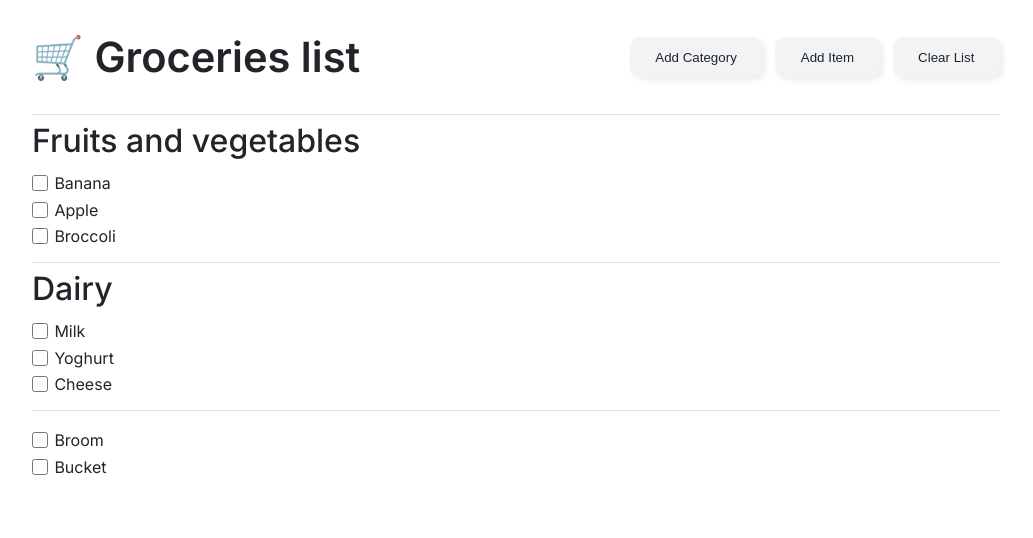
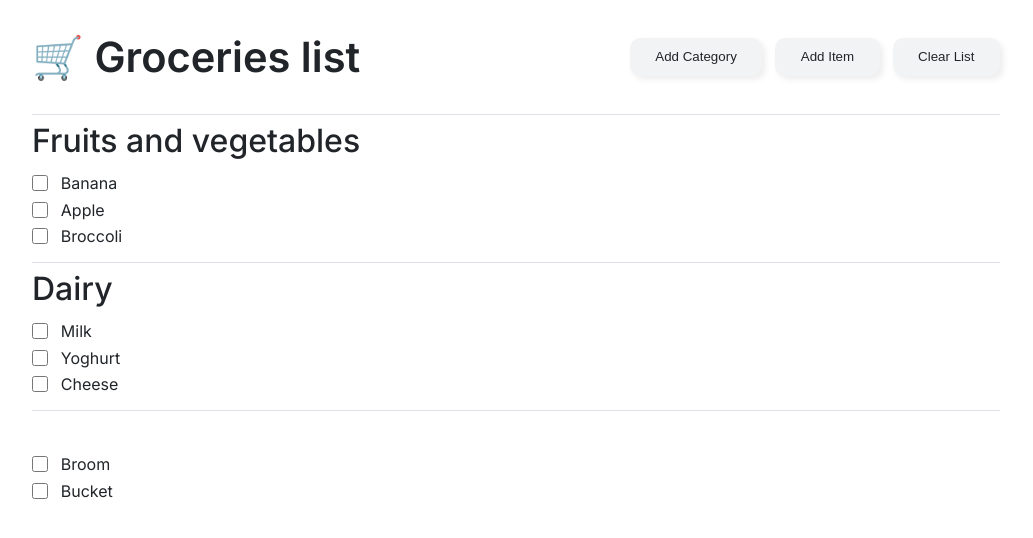
Before and after one commit to verasls/groceries-list, a React (Create React App) app in the folder grocerie-list/: page / in a window 1280 px wide. Shown: the top 538 px of the page, without its empty margins (124-1157 px from the left). Built offline with nearby package versions, Linux system fonts and the light colour scheme; the HTML template or start-up script is replaced by a standard one.

Commit message:
Update app layout and styling

```diff
--- a/grocerie-list/src/App.js
+++ b/grocerie-list/src/App.js
@@ -1,4 +1,6 @@
 import { useState } from "react";
+import { IonIcon } from "@ionic/react";
+import { closeOutline } from "ionicons/icons";
 
 const initialList = [
   {
@@ -47,15 +49,9 @@ function Header() {
     <div className="header">
       <h1>🛒 Groceries list</h1>
       <div className="controls">
-        <Button padding={"0.8rem 1.6rem"} borderRadius={"10px"}>
-          Add Category
-        </Button>
-        <Button padding={"0.8rem 1.6rem"} borderRadius={"10px"}>
-          Add Item
-        </Button>
-        <Button padding={"0.8rem 1.6rem"} borderRadius={"10px"}>
-          Clear List
-        </Button>
+        <Button>Add Category</Button>
+        <Button>Add Item</Button>
+        <Button>Clear List</Button>
       </div>
     </div>
   );
@@ -64,7 +60,12 @@ function Header() {
 function GrocerieList({ list }) {
   return (
     <div className="list-container">
-      <h2>{list.category}</h2>
+      <div className="list-header">
+        <h2>{list.category}</h2>
+        <ButtonRound size={"1.5rem"}>
+          <IonIcon className="icon" icon={closeOutline} />
+        </ButtonRound>
+      </div>
       <ul className="grocerie-list">
         {list.items.map((item) => (
           <GrocerieItem item={item} key={item.name} />
@@ -79,20 +80,25 @@ function GrocerieItem({ item }) {
     <li className="grocerie-item">
       <input type="checkbox" />
       {item.name}
+      <ButtonRound size={"1rem"}>
+        <IonIcon className="icon" icon={closeOutline} />
+      </ButtonRound>
     </li>
   );
 }
 
-function Button({ padding, borderRadius, children }) {
+function Button({ children }) {
   return (
-    <button
-      className="btn"
-      style={{
-        padding: padding,
-        borderRadius: borderRadius,
-      }}
-    >
+    <button className="btn">
       <span className="btn-txt">{children}</span>
     </button>
   );
 }
+
+function ButtonRound({ size, children }) {
+  return (
+    <button className="btn-round" style={{ width: size, height: size }}>
+      <span className="btn-txt">{children}</span>
+    </button>
+  );
+}
--- a/grocerie-list/src/index.css
+++ b/grocerie-list/src/index.css
@@ -2,6 +2,7 @@
   --text-color: #212529;
   --list-separator: #dee2e6;
   --btn-background: #f1f3f5;
+  --btn-background-sec: #dee2e6;
   --checkbox: #ffd43b;
 }
 
@@ -26,7 +27,6 @@ h1 {
 h2 {
   font-size: clamp(1rem, 1.5vw + 1rem, 2rem);
   font-weight: 500;
-  padding-top: 0.4rem;
 }
 
 .app {
@@ -60,6 +60,23 @@ h2 {
   border-top: 1px solid var(--list-separator);
 }
 
+.list-header {
+  display: flex;
+  flex-wrap: wrap;
+  gap: 0.8rem;
+  align-items: center;
+  padding-top: 0.4rem;
+}
+
+.list-header .btn-round {
+  transition: all 0.3s ease;
+  transform: scale(0);
+}
+
+.list-header:hover .btn-round {
+  transform: scale(1);
+}
+
 .grocerie-list {
   list-style: none;
   display: flex;
@@ -74,7 +91,16 @@ h2 {
 .grocerie-item {
   display: flex;
   align-items: center;
-  gap: 0.4rem;
+  gap: 0.8rem;
+}
+
+.grocerie-item .btn-round {
+  transition: all 0.3s ease;
+  transform: scale(0);
+}
+
+.grocerie-item:hover .btn-round {
+  transform: scale(1);
 }
 
 .btn {
@@ -82,13 +108,40 @@ h2 {
   align-items: center;
   justify-content: center;
   border: none;
+  padding: 1.2rem 1.6rem;
+  border-radius: 10px;
   background-color: var(--btn-background);
   box-shadow: 0.2rem 0.2rem 0.4rem 0 rgba(0, 0, 0, 0.075);
+}
+
+.btn:hover,
+.btn:active {
+  background-color: var(--btn-background-sec);
+}
+
+.btn-round {
+  background-color: var(--btn-background);
+  border: 0;
+  padding: 0.4rem;
+  border-radius: 100%;
+  display: flex;
+  align-items: center;
+  justify-content: center;
+}
+
+.btn-round:hover,
+.btn-round:active {
+  background-color: var(--btn-background-sec);
 }
 
 .btn-txt {
   color: var(--text-color);
   font-weight: 500;
+  line-height: 0;
+}
+
+.icon {
+  --ionicon-stroke-width: 48px;
 }
 
 input[type="checkbox"] {
```
